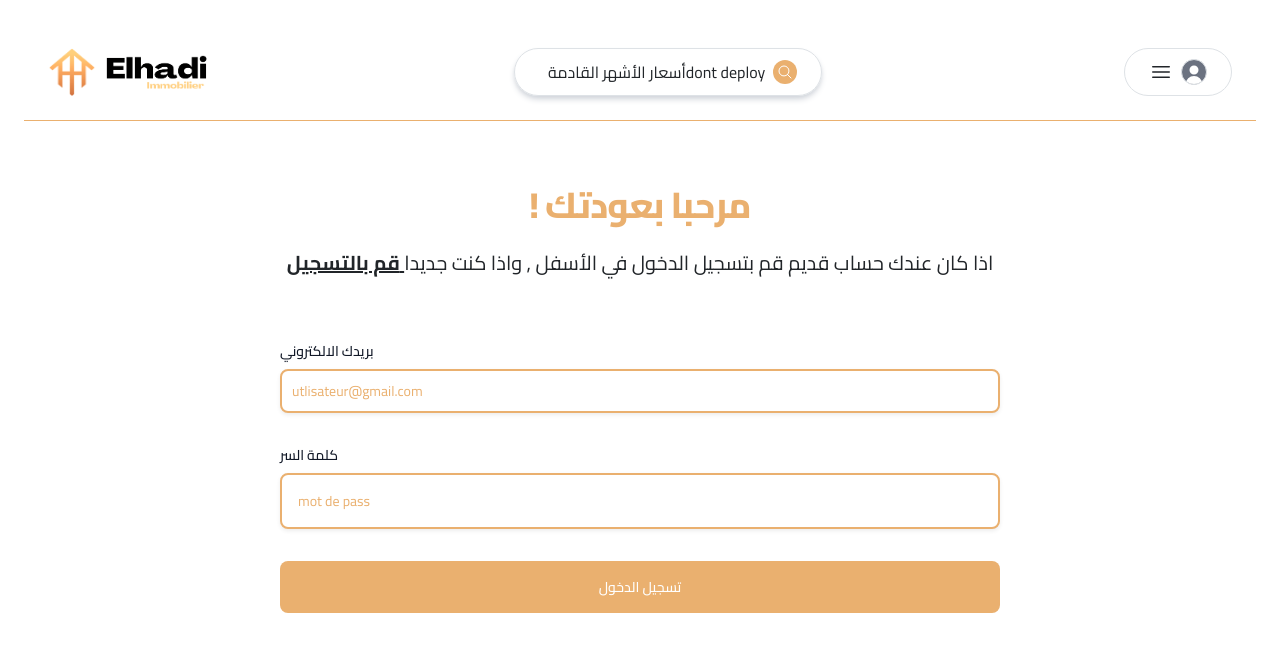
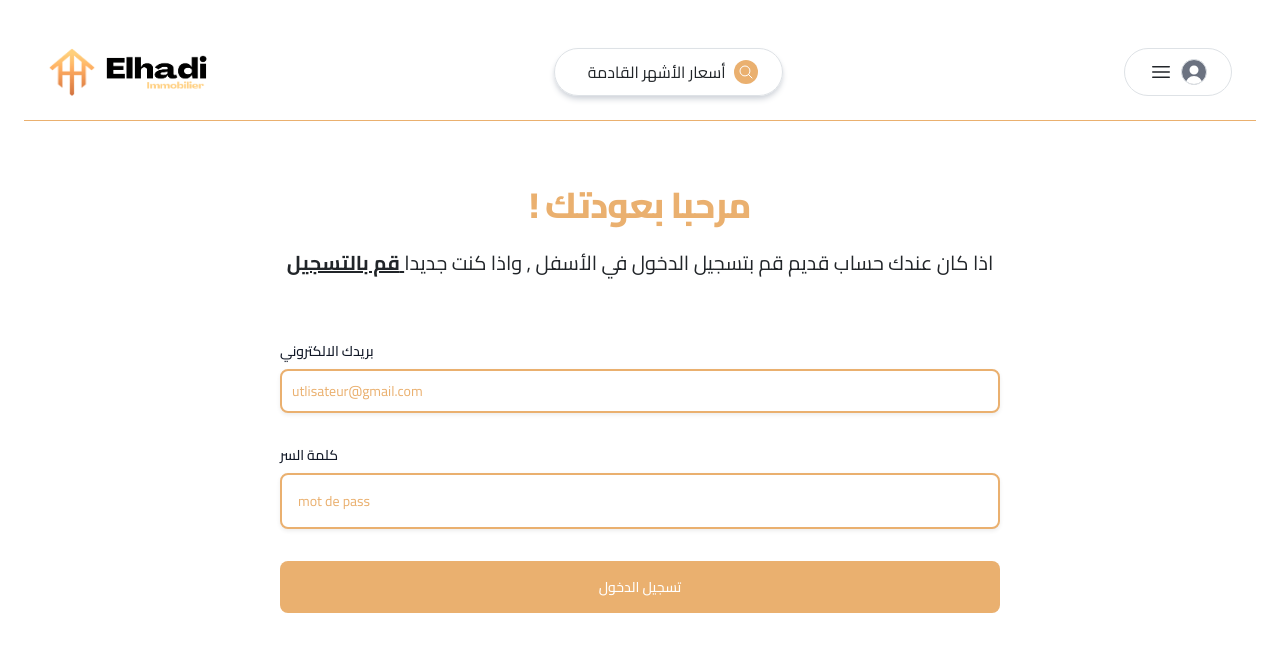
Before and after one commit to amineChaker1/elhadi-tour-app, a React (Vite) app in the folder frontend/: page /login in a window 1280 px wide. Shown: the top 652 px of the page. Built offline with nearby package versions, Linux system fonts and the light colour scheme; no server answers.

Commit message:
deploy arabic version

```diff
--- a/frontend/src/components/Header.jsx
+++ b/frontend/src/components/Header.jsx
@@ -15,7 +15,7 @@ const Header = () => {
       <div className="hidden  sm:flex items-center gap-2 border border-gray-300 rounded-full py-2 px-4 shadow-md shadow-gray-300">
         {/* <div>أفضل الأسعار</div>*/}
         <div className="border-l border-gray-300"></div>
-        <div>أسعار الأشهر القادمةdont deploy</div>
+        <div>أسعار الأشهر القادمة</div>
 
         <button className="bg-myGold text-white p-1 rounded-full">
           <svg
```
